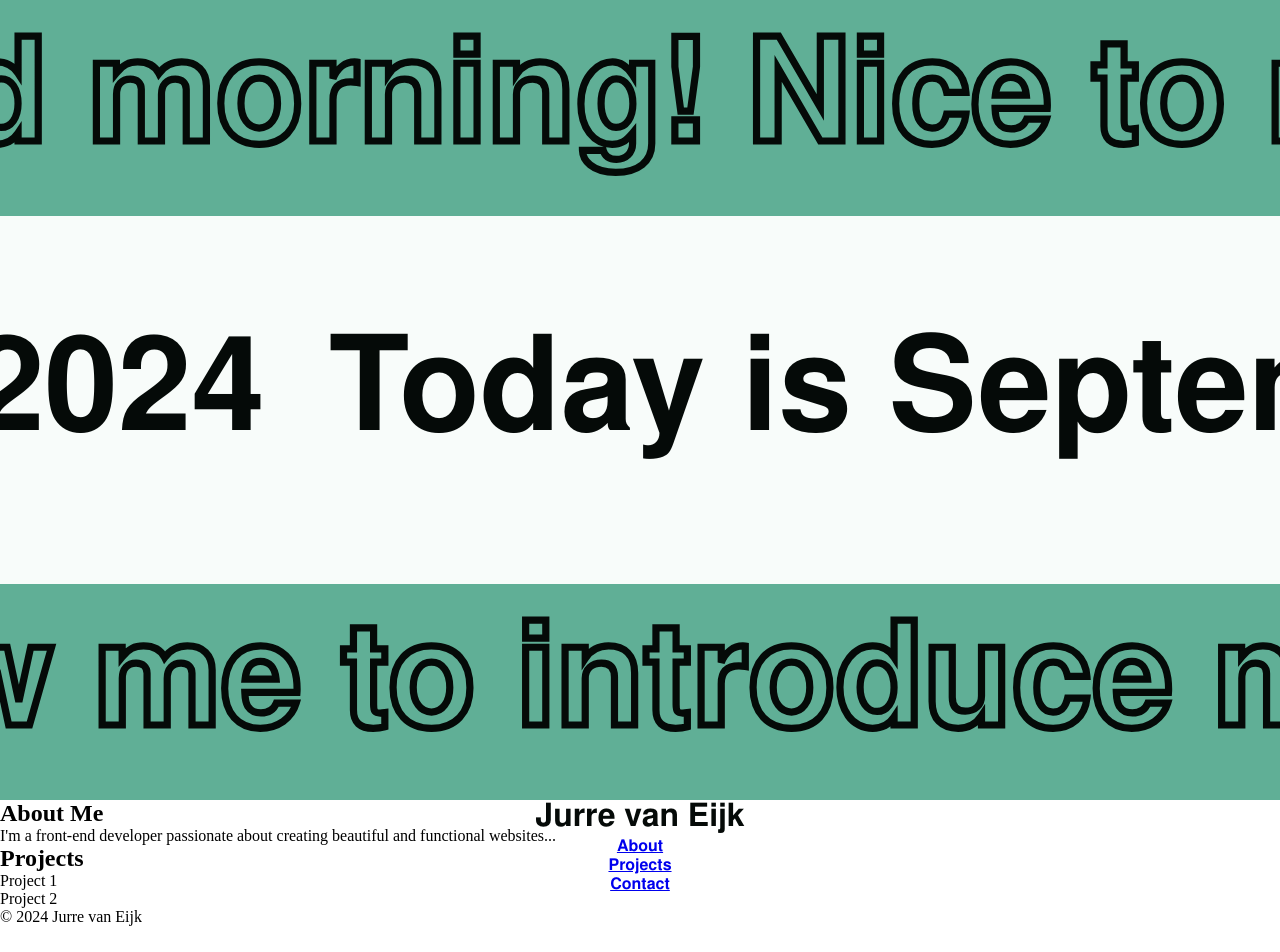
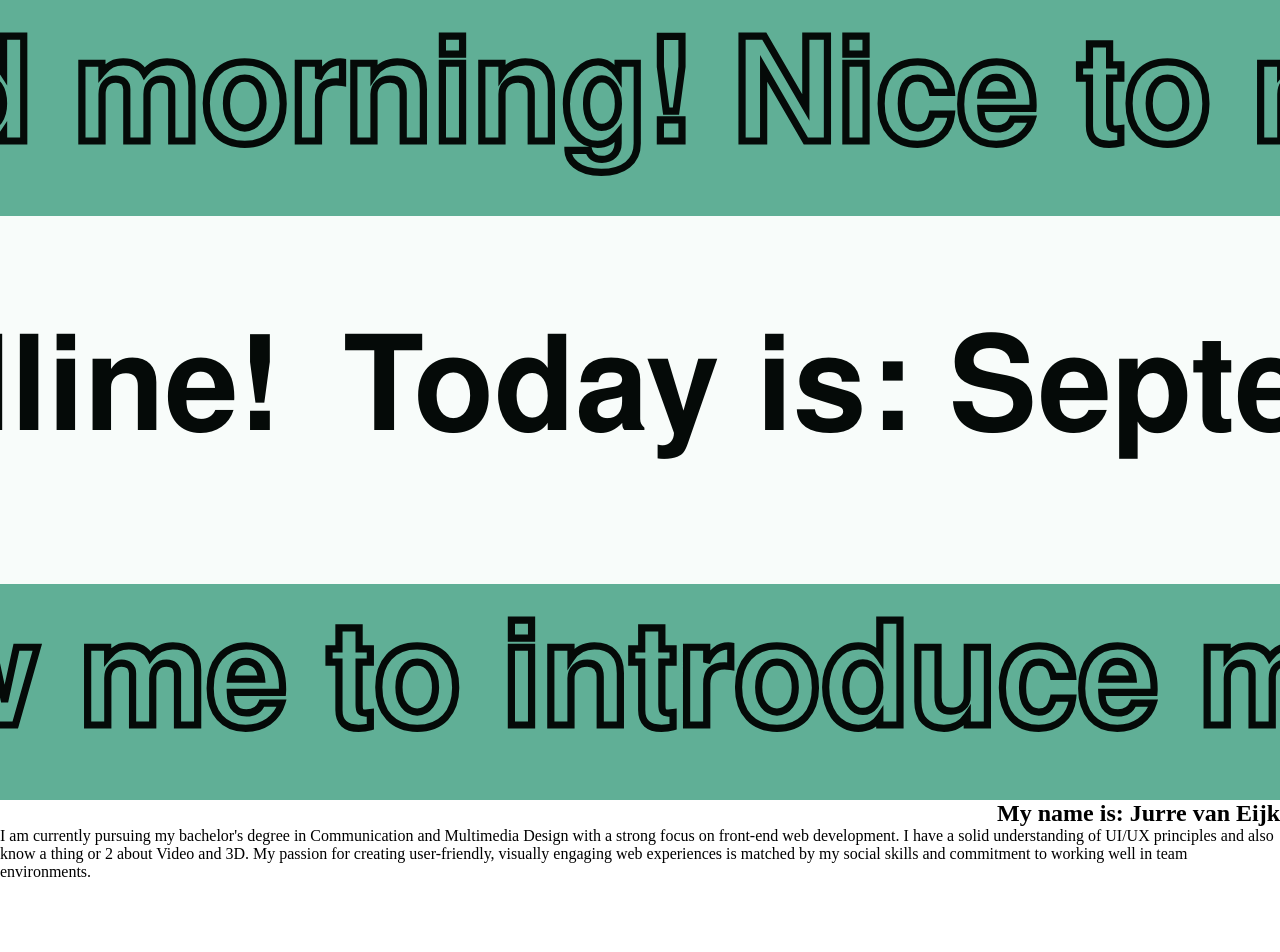
Before and after one commit to JurrevE/portfolio, a React (Vite) app: page / in a window 1280 px wide. Shown: the top 952 px of the page. Before the commit the page ends 926 px from the top, so only its background shows below. Built offline with nearby package versions, Linux system fonts and the light colour scheme.

Commit message:
finished header working on main

```diff
--- a/package.json
+++ b/package.json
@@ -10,6 +10,7 @@
     "preview": "vite preview"
   },
   "dependencies": {
+    "gsap": "^3.12.5",
     "react": "^18.3.1",
     "react-dom": "^18.3.1",
     "react-fast-marquee": "^1.6.5"
--- a/src/App.css
+++ b/src/App.css
@@ -17,90 +17,3 @@
 	font-family: "Nimbus";
 	src: url("./assets/fonts/NimbusSanL-Bol.otf");
 }
-
-/* Header section styles */
-.header {
-	position: relative;
-	background-color: var(--background);
-	color: var(--text);
-	text-align: center;
-	height: 100vh;
-	font-family: "Nimbus", sans-serif;
-}
-
-.animations {
-	height: 100%;
-	font-weight: bold;
-}
-
-.animationDiv1,
-.animationDiv2,
-.animationDiv3 {
-	color: var(--text);
-	position: relative;
-	margin: 0 auto;
-	width: 100%;
-	display: flex;
-	align-items: center;
-	font-family: "Nimbus", sans-serif;
-}
-
-/* Default sizes */
-.animationDiv1,
-.animationDiv3 {
-	font-size: 3rem;
-	background-color: var(--primary);
-	height: 27%;
-	color: transparent;
-	-webkit-text-stroke: 0.3rem var(--text);
-	-webkit-text-fill-color: transparent;
-}
-
-.animationDiv2 {
-	font-size: 4rem;
-	background-color: var(--background);
-	height: 46%;
-	color: var(--text);
-}
-
-/* Increase sizes for larger screens */
-@media (min-width: 600px) {
-	.animationDiv1,
-	.animationDiv3 {
-		font-size: 3.5rem;
-		-webkit-text-stroke: 0.35rem var(--text);
-	}
-
-	.animationDiv2 {
-		font-size: 4.5rem;
-	}
-}
-
-@media (min-width: 900px) {
-	.animationDiv1,
-	.animationDiv3 {
-		font-size: 4rem;
-		-webkit-text-stroke: 0.4rem var(--text);
-	}
-
-	.animationDiv2 {
-		font-size: 5rem;
-	}
-}
-
-@media (min-width: 1200px) {
-	.animationDiv1,
-	.animationDiv3 {
-		font-size: 4.5rem;
-		-webkit-text-stroke: 0.45rem var(--text);
-	}
-
-	.animationDiv2 {
-		font-size: 5.5rem;
-	}
-}
-
-.h1marquee,
-.h2marquee {
-	margin-right: 4rem;
-}
--- a/src/App.jsx
+++ b/src/App.jsx
@@ -1,13 +1,12 @@
 import "./App.css";
 import Header from "./assets/Header";
 import MainContent from "./assets/MainContent";
-import Footer from "./assets/Footer";
+
 function App() {
 	return (
 		<div className="allContainer">
 			<Header></Header>
 			<MainContent></MainContent>
-			<Footer></Footer>
 		</div>
 	);
 }
--- /dev/null
+++ b/src/Header.css
@@ -0,0 +1,86 @@
+/* Header section styles */
+.header {
+	position: relative;
+	background-color: var(--background);
+	color: var(--text);
+	text-align: center;
+	height: 100vh;
+	font-family: "Nimbus", sans-serif;
+}
+
+.animations {
+	height: 100%;
+	font-weight: bold;
+}
+
+.animationDiv1,
+.animationDiv2,
+.animationDiv3 {
+	color: var(--text);
+	position: relative;
+	margin: 0 auto;
+	width: 100%;
+	display: flex;
+	align-items: center;
+	font-family: "Nimbus", sans-serif;
+}
+
+/* Default sizes */
+.animationDiv1,
+.animationDiv3 {
+	font-size: 3rem;
+	background-color: var(--primary);
+	height: 27%;
+	color: transparent;
+	-webkit-text-stroke: 0.3rem var(--text);
+	-webkit-text-fill-color: transparent;
+}
+
+.animationDiv2 {
+	font-size: 4rem;
+	background-color: var(--background);
+	height: 46%;
+	color: var(--text);
+}
+
+/* Increase sizes for larger screens */
+@media (min-width: 600px) {
+	.animationDiv1,
+	.animationDiv3 {
+		font-size: 3.5rem;
+		-webkit-text-stroke: 0.35rem var(--text);
+	}
+
+	.animationDiv2 {
+		font-size: 4.5rem;
+	}
+}
+
+@media (min-width: 900px) {
+	.animationDiv1,
+	.animationDiv3 {
+		font-size: 4rem;
+		-webkit-text-stroke: 0.4rem var(--text);
+	}
+
+	.animationDiv2 {
+		font-size: 5rem;
+	}
+}
+
+@media (min-width: 1200px) {
+	.animationDiv1,
+	.animationDiv3 {
+		font-size: 4.5rem;
+		-webkit-text-stroke: 0.45rem var(--text);
+	}
+
+	.animationDiv2 {
+		font-size: 5.5rem;
+	}
+}
+
+.h1marquee,
+.h2marquee {
+	margin-right: 4rem;
+}
--- /dev/null
+++ b/src/MainContent.css
@@ -0,0 +1,6 @@
+#about {
+	height: 100vh;
+	display: flex;
+	flex-direction: column;
+	align-items: flex-end;
+}
--- a/src/assets/Header.jsx
+++ b/src/assets/Header.jsx
@@ -1,16 +1,28 @@
 import React, { useState, useEffect } from "react";
 import Marquee from "react-fast-marquee";
 import "../App.css";
+import "../Header.css";
 
 const Header = () => {
 	const [currentDate, setCurrentDate] = useState("");
+	const [daysLeft, setDaysLeft] = useState(0);
 	const [greeting, setGreeting] = useState("");
 
 	useEffect(() => {
 		const today = new Date();
+		const internshipDeadline = new Date("2025-01-01");
+
+		// Calculate the difference in time
+		const timeDiff = internshipDeadline - today;
+		// Convert the difference to days
+		const daysUntilDeadline = Math.ceil(timeDiff / (1000 * 60 * 60 * 24));
+
+		setDaysLeft(daysUntilDeadline);
+
 		const options = { year: "numeric", month: "long", day: "numeric" };
 		setCurrentDate(today.toLocaleDateString(undefined, options));
 
+		// Set greeting based on time of day
 		const hours = today.getHours();
 		let greetingText = "";
 		if (hours < 12) {
@@ -18,7 +30,7 @@ const Header = () => {
 		} else if (hours < 18) {
 			greetingText = "Good afternoon";
 		} else {
-			greetingText = "Good night";
+			greetingText = "Good evening";
 		}
 		setGreeting(greetingText);
 	}, []);
@@ -46,7 +58,10 @@ const Header = () => {
 					loop={0}
 					pauseOnHover={true}
 				>
-					<h2 className="h2marquee">Today is {currentDate}</h2>
+					<h2 className="h2marquee">
+						Today is: {currentDate}. AKA {daysLeft} days until my internship
+						deadline!
+					</h2>
 				</Marquee>
 			</div>
 			<div className="animationDiv3">
@@ -61,20 +76,6 @@ const Header = () => {
 					<h1 className="h1marquee">Allow me to introduce myself.</h1>
 				</Marquee>
 			</div>
-			<h1>Jurre van Eijk</h1>
-			<nav>
-				<ul>
-					<li>
-						<a href="#about">About</a>
-					</li>
-					<li>
-						<a href="#projects">Projects</a>
-					</li>
-					<li>
-						<a href="#contact">Contact</a>
-					</li>
-				</ul>
-			</nav>
 		</header>
 	);
 };
--- a/src/assets/MainContent.jsx
+++ b/src/assets/MainContent.jsx
@@ -1,22 +1,21 @@
-import React from "react";
-
+import React, { useState, useEffect } from "react";
+import "../App.css";
+import "../MainContent.css";
 function MainContent() {
 	return (
 		<main>
 			<section id="about">
-				<h2>About Me</h2>
+				<h2>My name is: Jurre van Eijk</h2>
 				<p>
-					I'm a front-end developer passionate about creating beautiful and
-					functional websites...
+					I am currently pursuing my bachelor's degree in Communication and
+					Multimedia Design with a strong focus on front-end web development. I
+					have a solid understanding of UI/UX principles and also know a thing
+					or 2 about Video and 3D. My passion for creating user-friendly,
+					visually engaging web experiences is matched by my social skills and
+					commitment to working well in team environments.
 				</p>
 			</section>
-			<section id="projects">
-				<h2>Projects</h2>
-				<div className="projects-grid">
-					<div className="project">Project 1</div>
-					<div className="project">Project 2</div>
-				</div>
-			</section>
+			<section id="projects"></section>
 		</main>
 	);
 }
```
Also changed, not shown: 1 other file (tests, documents, lock files or other folders).
